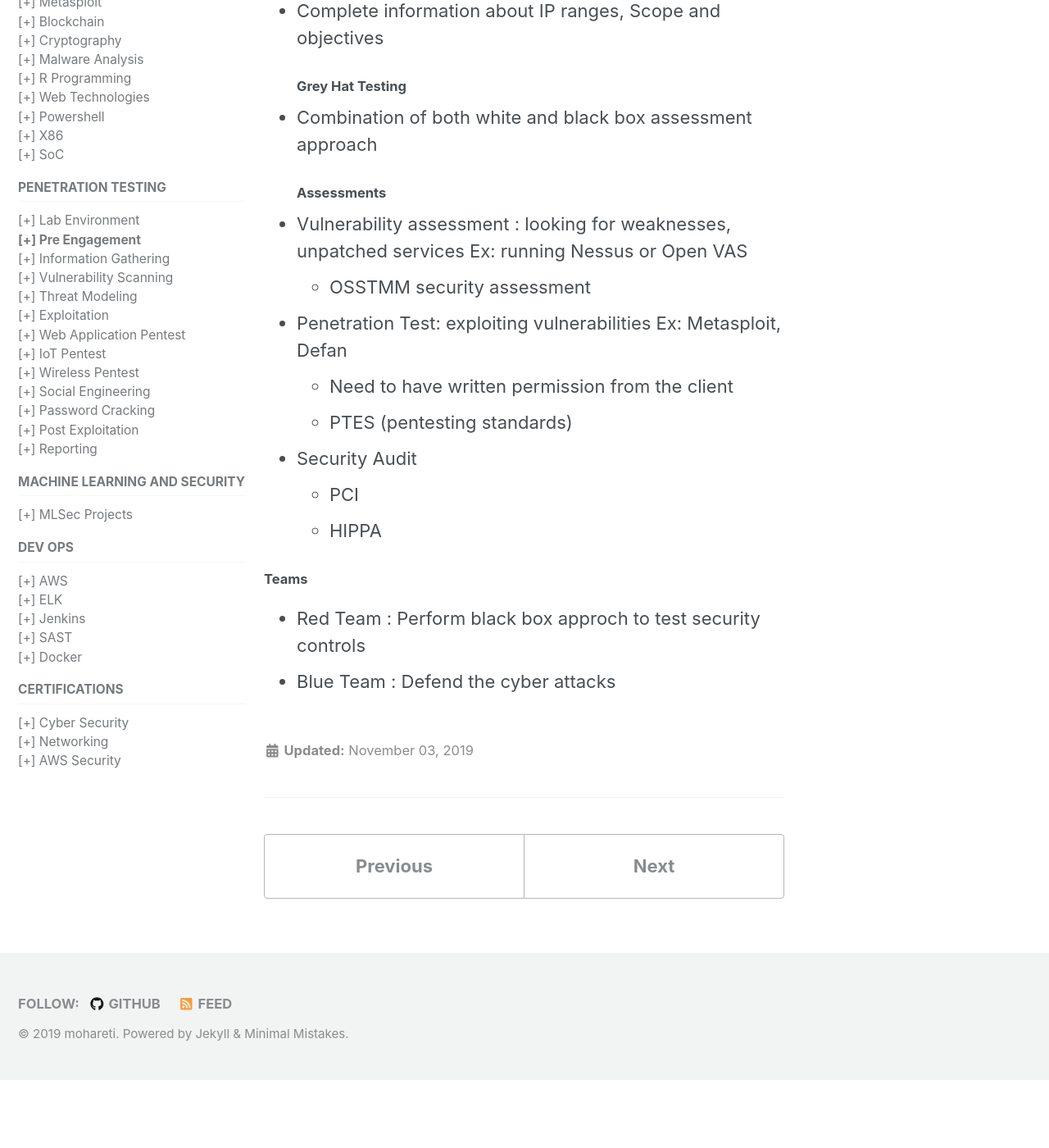
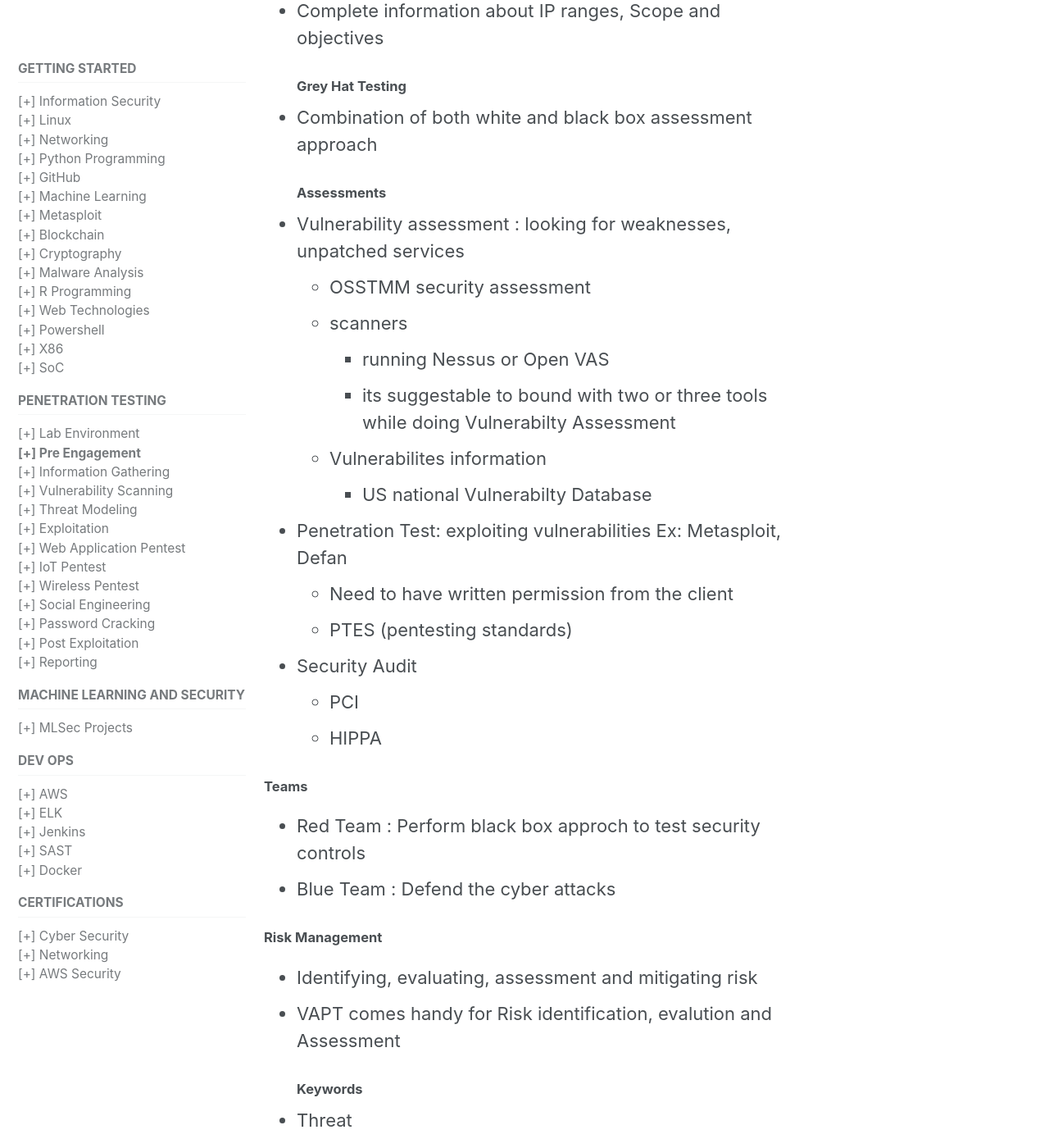
Before and after one commit to mohareti/cyberlab, a Jekyll site: the page built from _pentest/01_pre-engagement.md, in a window 1280 px wide and 1400 px high, scrolled down 1721 px. Shown: the whole window at 82% size. Built offline with Jekyll 4.4.1, drawn with Linux system fonts in a browser that asks for light colours; cached includes are drawn as plain includes; nearby versions of some CDN libraries; before the commit the page ends 3038 px from its top, so only the background shows below that; some of the changed text lies outside the part shown.

Commit message:
Update 01_pre-engagement.md

```diff
--- a/_pentest/01_pre-engagement.md
+++ b/_pentest/01_pre-engagement.md
@@ -33,8 +33,13 @@ published: true
 ##### Grey Hat Testing
 - Combination of both white and black box assessment approach
 #### Assessments
-- Vulnerability assessment : looking for weaknesses, unpatched services  Ex: running Nessus or Open VAS
+- Vulnerability assessment : looking for weaknesses, unpatched services
 	- OSSTMM security assessment
+	- scanners
+		- running Nessus or Open VAS
+		- its suggestable to bound with two or three tools while doing Vulnerabilty Assessment
+	- Vulnerabilites information
+		- US national Vulnerabilty Database
 
 - Penetration Test: exploiting vulnerabilities  Ex: Metasploit, Defan
 	- Need to have written permission from the client
@@ -47,3 +52,12 @@ published: true
 #### Teams
 - Red Team : Perform black box approch to test security controls
 - Blue Team : Defend the cyber attacks
+
+#### Risk Management
+- Identifying, evaluating, assessment and mitigating risk
+- VAPT comes handy for Risk identification, evalution and Assessment
+##### Keywords
+- Threat
+- Risk
+- Vulnerability
+- exploit
```
